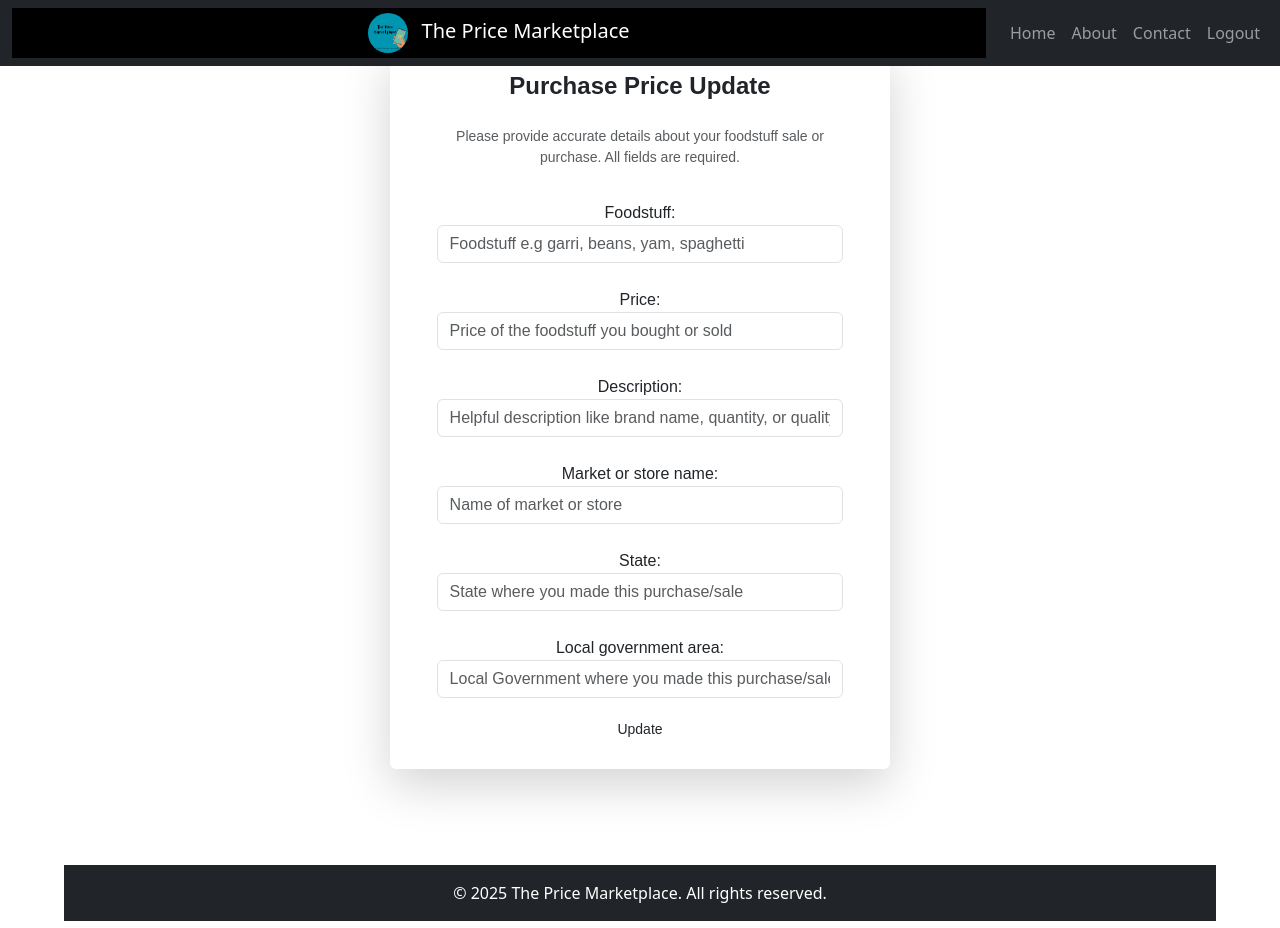
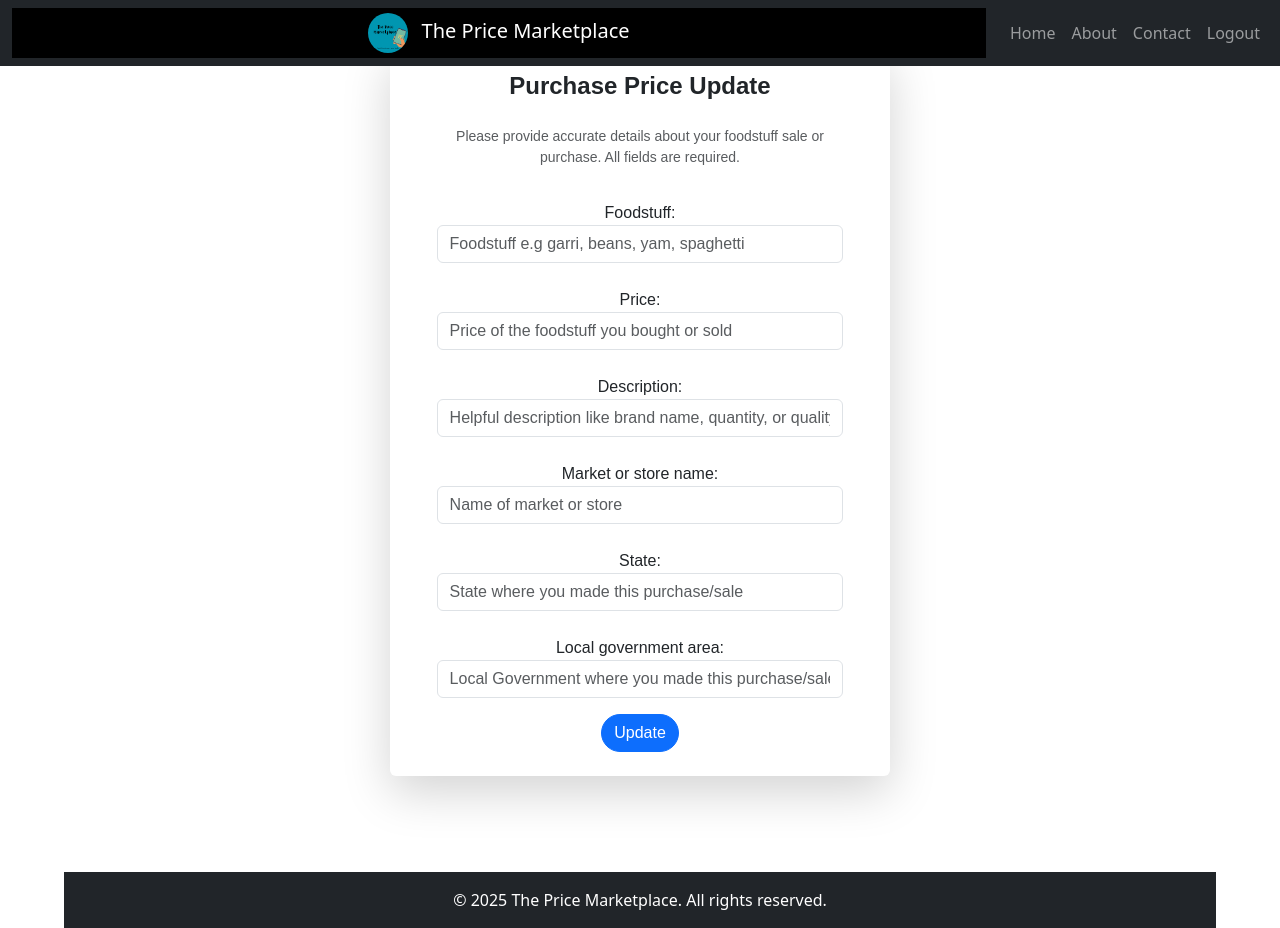
Before and after one commit to investor-uyah/PriceStore, a Django app: page /purchaseupdate/ in a window 1280 px wide. Run offline with Django 5.2, Linux system fonts and the light colour scheme; a user stored in the database is signed in.

Commit message:
restoring default button

```diff
--- a/Main/templates/purchaseupdate.html
+++ b/Main/templates/purchaseupdate.html
@@ -17,7 +17,7 @@
         {% csrf_token %}
         {{ form.as_p }}
 
-        <button type="submit" class="d-block mx-auto btn btn-sm rounded-pill btn-teal">
+        <button type="submit" class="btn btn-primary d-block mx-auto rounded-pill">
           Update
         </button>
       </form>
@@ -34,16 +34,6 @@
     border-radius: 0.5rem;
     padding: 0.7rem 1rem;
   }
-  .btn-teal {
-  background-color: #0097A7;
-  border-color: #0097A7;
-  color: #fff; /* Ensures text is visible */
-}
-
-.btn-teal:hover {
-  background-color: #007987; /* A slightly darker shade for hover effect */
-  border-color: #007987;
-}
   .card {
     border-radius: 1rem;
     box-shadow: 0 6px 18px rgba(0, 0, 0, 0.12); /* subtle modern shadow */
```
